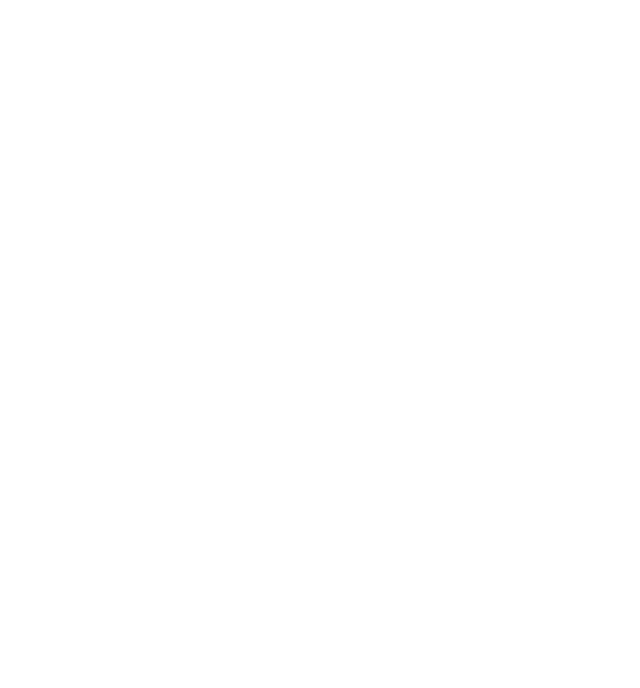
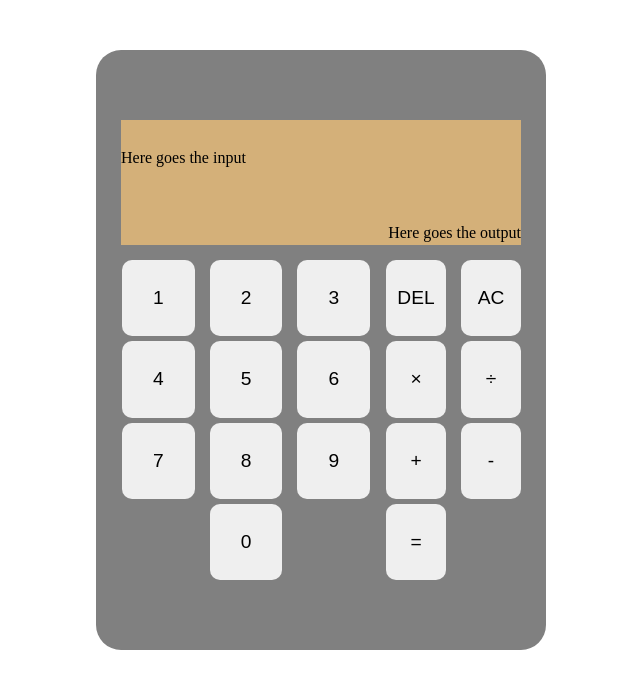
Before and after one commit to LuisGarrillo/odin-calculator, a plain HTML site: page index.html in a window 1280 px wide. Shown: the whole page, without its empty margins (319-959 px from the left). Drawn offline with Linux system fonts and the light colour scheme.

Commit message:
Create button layout

```diff
--- a/index.html
+++ b/index.html
@@ -4,10 +4,29 @@
     <meta charset="UTF-8">
     <meta name="viewport" content="width=device-width, initial-scale=1.0">
     <title>Odin Calculator</title>
-    <link>
-    <script></script>
+    <link href="./styles/index.css" rel="stylesheet">
+    <script src="./scripts/index.js"></script>
 </head>
 <body>
+    <div class="calculator">
+        <div class="io">
+            <div id="input">Here goes the input</div>
+            <div id="output">Here goes the output</div>
+        </div>
+        <div class="buttons">
+            <div id="numerical">
 
+            </div>
+            <div class="operation">
+                <button>DEL</button>
+                <button>AC</button>
+                <button value="*">×</button>
+                <button value="/">÷</button>
+                <button value="+">+</button>
+                <button value="-">-</button>
+                <button>=</button>
+            </div>
+        </div>
+    </div>
 </body>
 </html>
--- a/styles/index.css
+++ b/styles/index.css
@@ -3,3 +3,93 @@
     padding: 0;
     margin: 0;
 }
+
+body {
+    display: flex;
+    justify-content: center;
+    align-items: center;
+
+    padding:  50px;
+}
+
+.calculator {
+    display: flex;
+    flex-direction: column;
+    justify-content: center;
+    align-items: center;
+    gap: 15px;
+
+    width: 450px;
+    height: 600px;
+    padding: 25px;
+    background-color: gray;
+    border-radius: 25px;
+}
+
+.buttons {
+    display: flex;
+    gap: 15px;
+
+    height: 320px;
+    width: 100%;
+}
+
+#numerical {
+    display: flex;
+    flex-direction: row;
+    justify-content: center;
+    flex-wrap: wrap;
+    gap: 5px 15px;
+    width: 250px;
+}
+
+#numerical button{
+    width: 72.75px;
+}
+
+
+.operation {
+    display: flex;
+    flex-direction: row;
+    flex-wrap: wrap;
+    gap: 5px 15px;
+
+    width: 135px;
+}
+
+.operation button {
+    width: 60px;
+}
+
+#numerical button, .operation button {
+    border: none;
+    border-radius: 10px;
+    font-size: larger;
+}
+
+#numerical button:hover, .operation button:hover {
+    cursor: pointer;
+}
+
+.io {
+    width: 100%;
+    height: 125px;
+    background-color: rgb(212, 176, 121);
+}
+
+#input, #output {
+    width: 100%;
+    height: 75px;
+}
+
+#input {
+    display: flex;
+    align-items: center;
+    justify-content: start;
+}
+
+#output {
+    display: flex;
+    align-items: center;
+    justify-content: end;
+}
```
Also changed, not shown: 1 other file.
